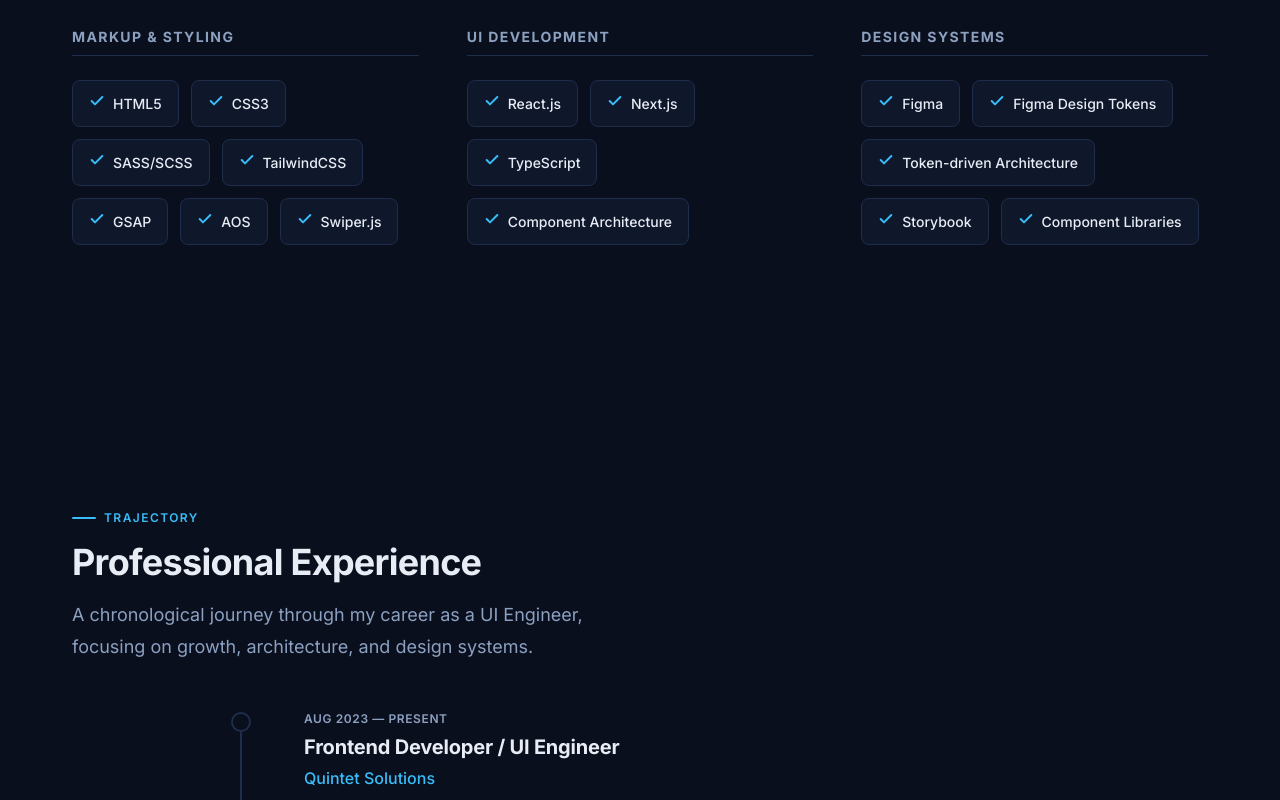
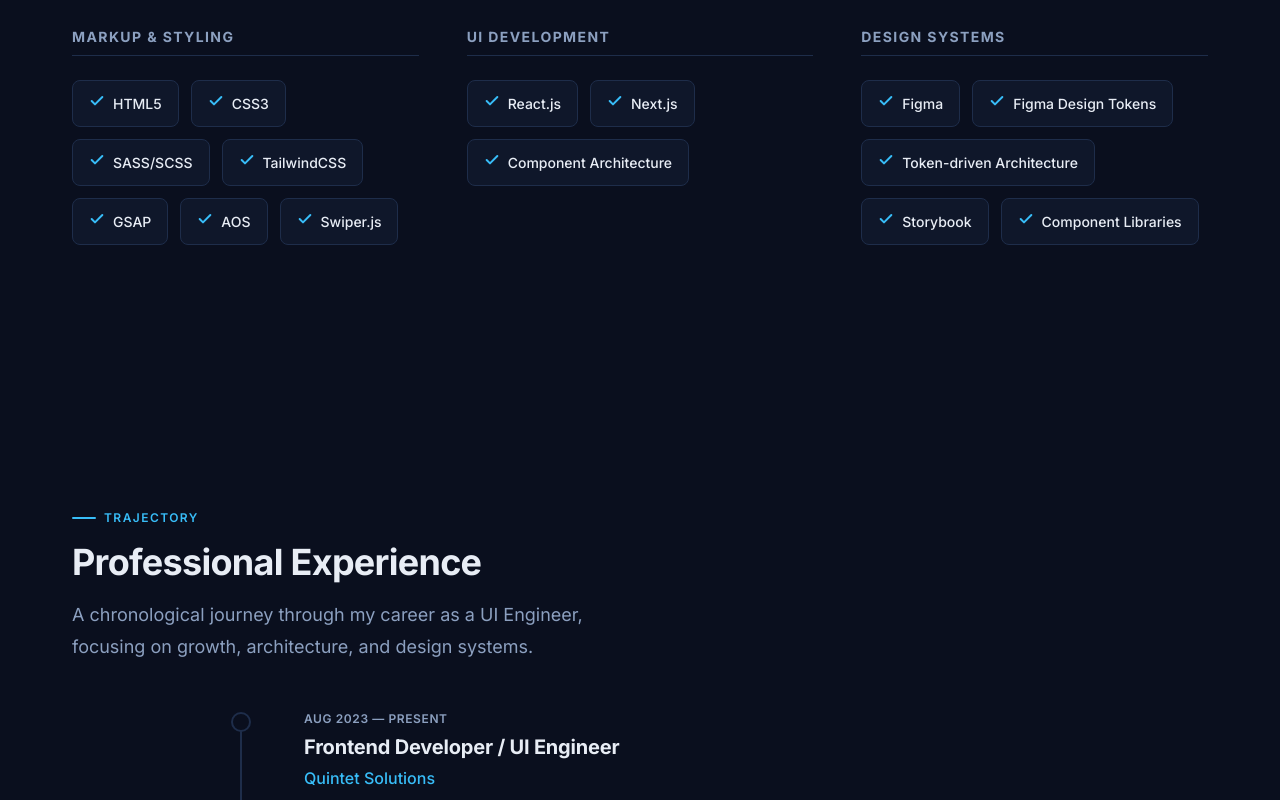
Before and after one commit to nibin-org/nibin-portfolio, a Next.js app: page / in a window 1280 px wide. Shown: the part 2160-2960 px from the top of the page. Built offline with nearby package versions, Linux system fonts and the light colour scheme.

Commit message:
Contact info updated

```diff
--- a/src/components/sections/Contact.tsx
+++ b/src/components/sections/Contact.tsx
@@ -28,18 +28,12 @@
     </svg>
 );
 
-// Facebook Icon
-const FacebookIcon = () => (
-    <svg viewBox="0 0 24 24" fill="none" stroke="currentColor" strokeWidth={2} strokeLinecap="round" strokeLinejoin="round">
-        <path d="M18 2h-3a5 5 0 0 0-5 5v3H7v4h3v8h4v-8h3l1-4h-4V7a1 1 0 0 1 1-1h3z" />
-    </svg>
-);
+
 
 const SOCIAL_LINKS = [
-    { label: 'Email', icon: <MailIcon />, href: 'mailto:nibin.lab.99@gmail.com' },
+    { label: 'Email', icon: <MailIcon />, href: 'mailto:nibinkuriannk@gmail.com' },
     { label: 'LinkedIn', icon: <LinkedinIcon />, href: 'https://linkedin.com/in/nibin-kurian' },
     { label: 'GitHub', icon: <GithubIcon />, href: 'https://github.com/nibin-org' },
-    { label: 'Facebook', icon: <FacebookIcon />, href: 'https://www.facebook.com/nibin.kurian.58' },
 ];
 
 export default function Contact() {
--- a/src/components/sections/Skills.tsx
+++ b/src/components/sections/Skills.tsx
@@ -10,7 +10,7 @@
     },
     {
         category: 'UI Development',
-        skills: ['React.js', 'Next.js', 'TypeScript', 'Component Architecture'],
+        skills: ['React.js', 'Next.js', 'Component Architecture'],
     },
     {
         category: 'Design Systems',
```
